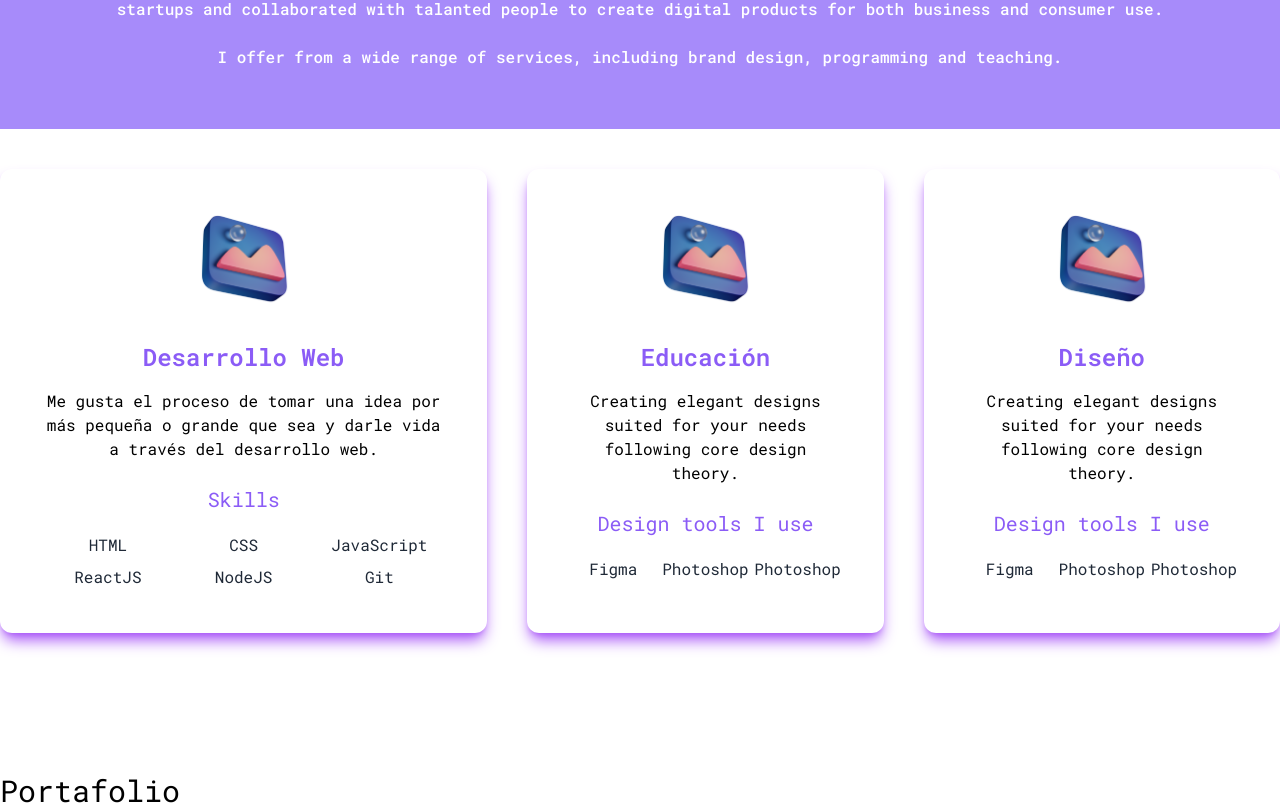
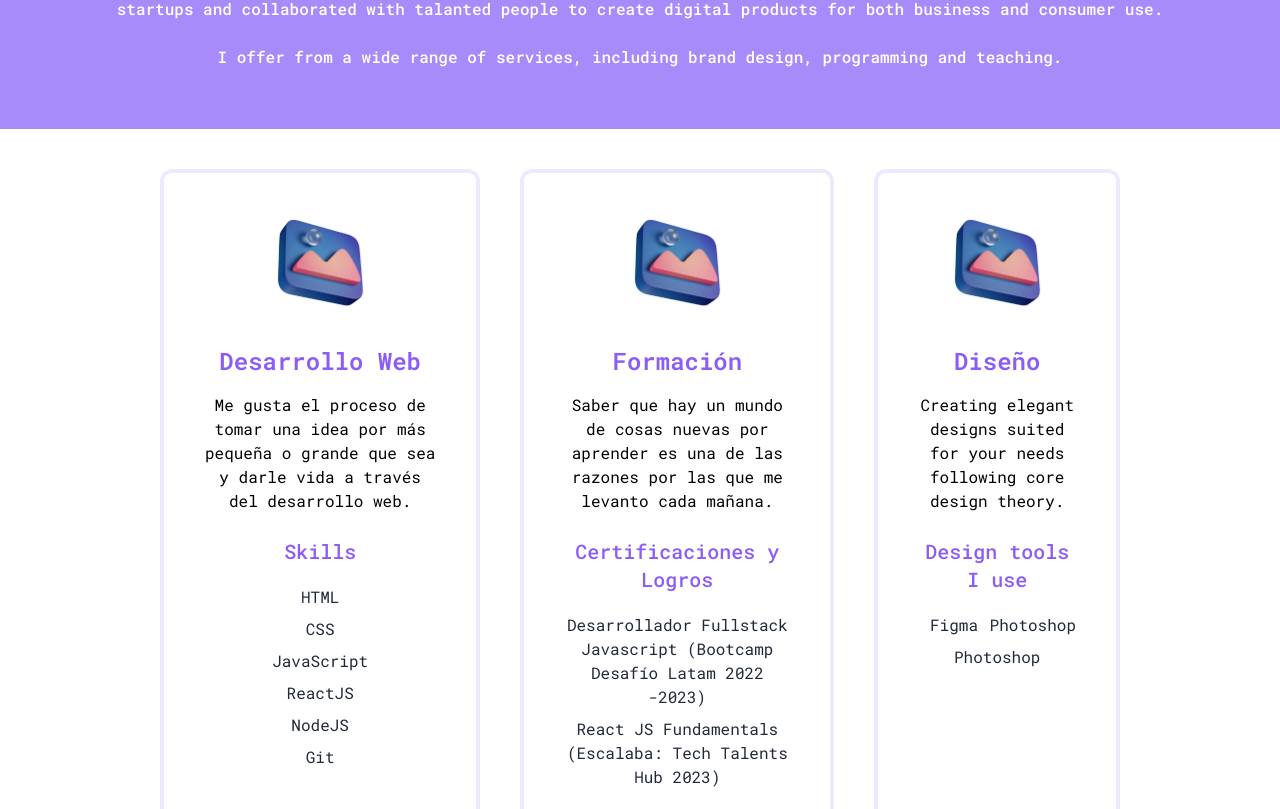
Before and after one commit to MarioGuTe/portafolio-next13, a Next.js app: page / in a window 1280 px wide. Shown: the part 1031-1840 px from the top of the page. Built offline with nearby package versions, Linux system fonts and the light colour scheme.

Commit message:
update card info and style

```diff
--- a/app/components/Cards.jsx
+++ b/app/components/Cards.jsx
@@ -19,9 +19,9 @@ const Cards = () => {
         </p>
       </div>
       {/* Cards Section */}
-      <div className=" lg:flex gap-10">
+      <div className=" lg:flex gap-10 px-6 md:px-20 lg:px-40">
         {/* card 1 */}
-        <div className=" text-center shadow-lg p-10 rounded-xl my-10 shadow-purple-500">
+        <div className=" text-center  border-solid border-4 border-violet-100 p-10 rounded-xl my-10 shadow-purple-500">
           <Image src={design} width={100} height={100} className=" mx-auto" />
           <h3 className=" text-2xl font-semibold pt-8 pb-2  text-violet-500">
             Desarrollo Web
@@ -30,55 +30,41 @@ const Cards = () => {
             Me gusta el proceso de tomar una idea por más pequeña o grande que
             sea y darle vida a través del desarrollo web.
           </p>
-          <h4 className=" py-4 text-xl font-normal text-violet-500">Skills</h4>
-          <div className="flex flex-wrap">
-            <p className=" basis-1/3 flex-1 text-gray-800 py-1  dark:text-white">
-              HTML
-            </p>
-            <p className=" basis-1/3 flex-1 text-gray-800 py-1  dark:text-white">
-              CSS
-            </p>
-            <p className=" basis-1/3 flex-1 text-gray-800 py-1  dark:text-white">
-              JavaScript
-            </p>
-            <p className=" basis-1/3 flex-1 text-gray-800 py-1  dark:text-white">
-              ReactJS
-            </p>
-            <p className=" basis-1/3 flex-1 text-gray-800 py-1  dark:text-white">
-              NodeJS
-            </p>
-            <p className=" basis-1/3 flex-1 text-gray-800 py-1  dark:text-white">
-              Git
-            </p>
+          <h4 className=" py-4 text-xl font-medium text-violet-500">Skills</h4>
+          <div>
+            <p className="text-gray-800 py-1  dark:text-white">HTML</p>
+            <p className="text-gray-800 py-1  dark:text-white">CSS</p>
+            <p className="text-gray-800 py-1  dark:text-white">JavaScript</p>
+            <p className="text-gray-800 py-1  dark:text-white">ReactJS</p>
+            <p className="text-gray-800 py-1  dark:text-white">NodeJS</p>
+            <p className="text-gray-800 py-1  dark:text-white">Git</p>
           </div>
         </div>
         {/* card 2 */}
-        <div className=" text-center shadow-lg p-10 rounded-xl my-10 shadow-purple-500">
+        <div className=" text-center border-solid border-4 border-violet-100 p-10 rounded-xl my-10 shadow-purple-500">
           <Image src={design} width={100} height={100} className=" mx-auto" />
           <h3 className=" text-2xl font-semibold pt-8 pb-2  text-violet-500">
-            Educación
+            Formación
           </h3>
           <p className=" py-2  dark:text-white">
-            Creating elegant designs suited for your needs following core design
-            theory.
+            Saber que hay un mundo de cosas nuevas por aprender es una de las
+            razones por las que me levanto cada mañana.
           </p>
-          <h4 className=" py-4 text-xl font-normal text-violet-500">
-            Design tools I use
+          <h4 className=" py-4 text-xl font-medium text-violet-500">
+            Certificaciones y Logros
           </h4>
-          <div className="flex flex-wrap">
-            <p className=" basis-1/3 flex-1 text-gray-800 py-1  dark:text-white">
-              Figma
+          <div>
+            <p className="text-gray-800 py-1  dark:text-white">
+              Desarrollador Fullstack Javascript (Bootcamp Desafío Latam 2022
+              -2023)
             </p>
-            <p className=" basis-1/3 flex-1 text-gray-800 py-1  dark:text-white">
-              Photoshop
-            </p>
-            <p className=" basis-1/3 flex-1 text-gray-800 py-1  dark:text-white">
-              Photoshop
+            <p className="text-gray-800 py-1  dark:text-white">
+              React JS Fundamentals (Escalaba: Tech Talents Hub 2023)
             </p>
           </div>
         </div>
         {/* card 3 */}
-        <div className=" text-center shadow-lg p-10 rounded-xl my-10 shadow-purple-500">
+        <div className=" text-center border-solid border-4 border-violet-100 p-10 rounded-xl my-10 shadow-purple-500">
           <Image src={design} width={100} height={100} className=" mx-auto" />
           <h3 className=" text-2xl font-semibold pt-8 pb-2  text-violet-500">
             Diseño
@@ -87,7 +73,7 @@ const Cards = () => {
             Creating elegant designs suited for your needs following core design
             theory.
           </p>
-          <h4 className=" py-4 text-xl font-normal text-violet-500">
+          <h4 className=" py-4 text-xl font-medium text-violet-500">
             Design tools I use
           </h4>
           <div className="flex flex-wrap">
```
